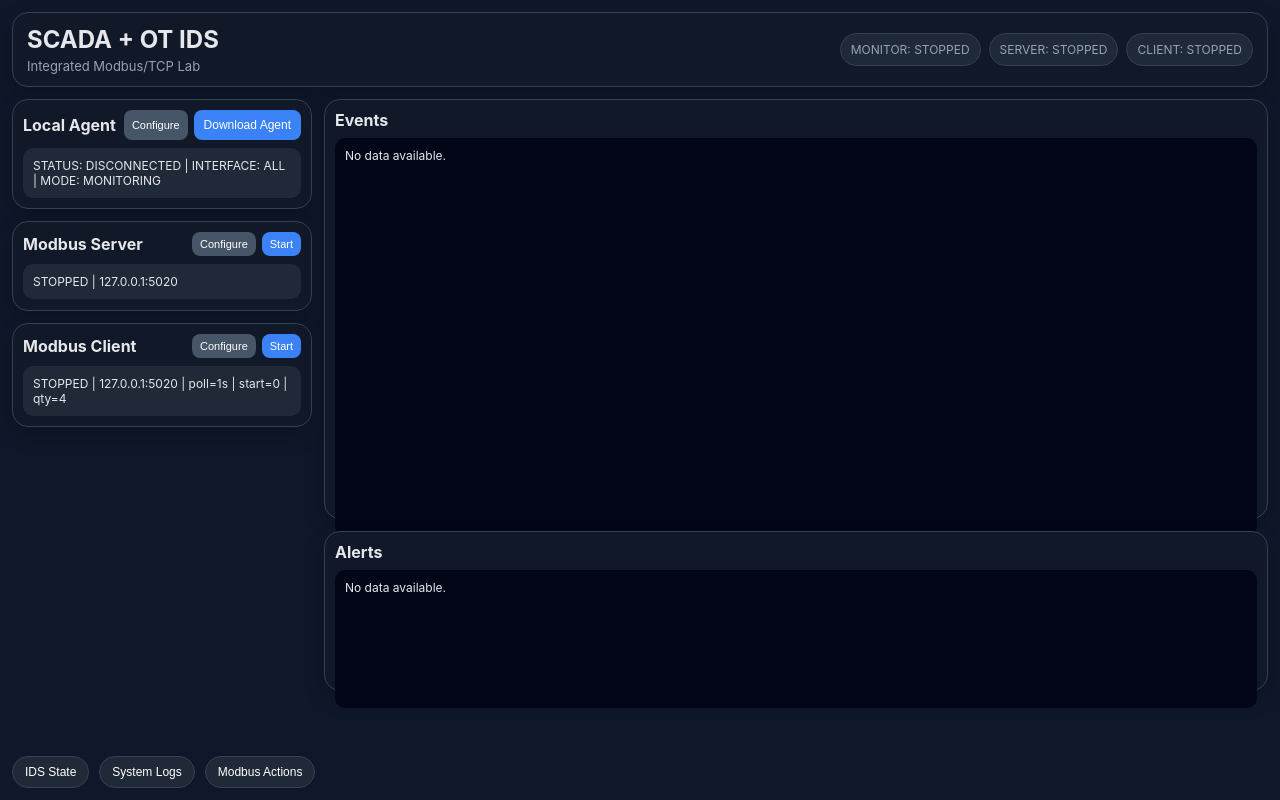
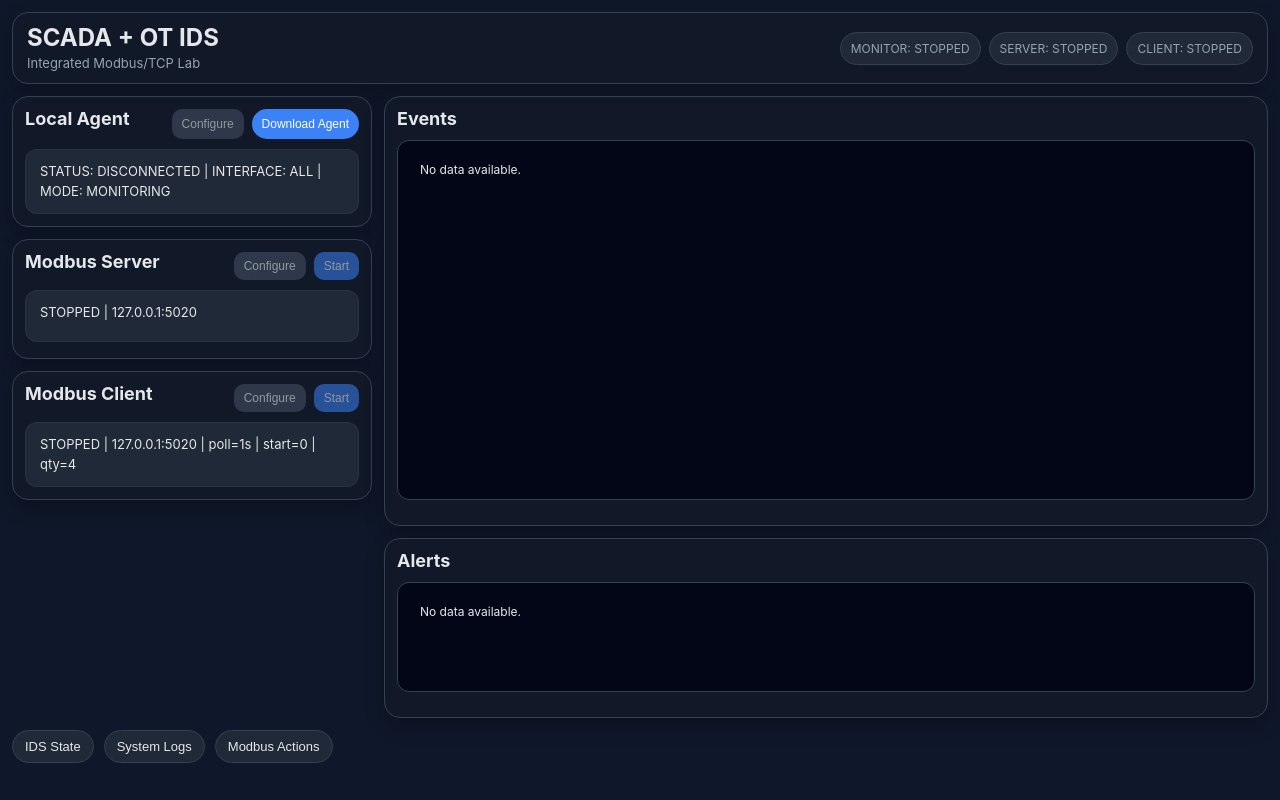
Before and after one commit to BSalmazo/ot-lab-app, a FastAPI app: page / in a window 1280 px wide. Run offline with FastAPI, Linux system fonts and the light colour scheme; data that the repository does not hold is empty.

Commit message:
Frontend changes

```diff
--- a/static/style.css
+++ b/static/style.css
@@ -56,6 +56,7 @@ body {
 .topbar h1 {
   margin: 0;
   font-size: 24px;
+  line-height: 1.1;
 }
 
 .sub {
@@ -68,6 +69,7 @@ body {
   display: flex;
   gap: 8px;
   flex-wrap: wrap;
+  justify-content: flex-end;
 }
 
 .mini-badge {
@@ -77,38 +79,42 @@ body {
   border: 1px solid var(--line);
   font-size: 12px;
   color: var(--muted);
+  white-space: nowrap;
 }
 
 /* DASHBOARD */
 
 .dashboard {
   flex: 1;
+  min-height: 0;
+  position: relative;
   display: flex;
   flex-direction: column;
   gap: 12px;
-  position: relative;
 }
 
 .main-layout {
-  display: flex;
+  display: grid;
+  grid-template-columns: 360px minmax(0, 1fr);
   gap: 12px;
-  flex: 1;
+  align-items: start;
+  min-height: 0;
 }
 
 /* COLUNAS */
 
 .left-col {
-  width: 300px;
   display: flex;
   flex-direction: column;
   gap: 12px;
+  min-width: 0;
 }
 
 .right-col {
-  flex: 1;
   display: flex;
   flex-direction: column;
   gap: 12px;
+  min-width: 0;
 }
 
 /* CARDS */
@@ -117,20 +123,23 @@ body {
   background: var(--panel);
   border: 1px solid var(--line);
   border-radius: 16px;
-  padding: 10px;
+  padding: 12px;
   box-shadow: var(--shadow);
+  min-width: 0;
+  min-height: 0;
+  overflow: hidden;
 }
 
 .compact {
-  min-height: 90px;
+  min-height: 120px;
 }
 
 .events-card {
-  min-height: 420px;
+  min-height: 430px;
 }
 
 .alerts-card {
-  min-height: 160px;
+  min-height: 180px;
 }
 
 /* HEADERS */
@@ -138,83 +147,221 @@ body {
 .card-head {
   display: flex;
   justify-content: space-between;
-  align-items: center;
-  margin-bottom: 8px;
+  align-items: flex-start;
+  gap: 10px;
+  margin-bottom: 10px;
 }
 
 .card-head h2 {
   margin: 0;
-  font-size: 16px;
+  font-size: 18px;
+  line-height: 1.15;
 }
 
 .card-tools {
   display: flex;
-  gap: 6px;
+  gap: 8px;
+  flex-wrap: wrap;
+  justify-content: flex-end;
 }
 
 /* FORM */
 
 .row {
   display: flex;
-  gap: 8px;
-  margin-bottom: 8px;
+  gap: 10px;
+  align-items: center;
+  margin-bottom: 10px;
+}
+
+.row label {
+  min-width: 110px;
+  color: var(--muted);
+  font-size: 13px;
 }
 
 input,
 select,
 button,
 a.download-btn {
-  border-radius: 8px;
-  font-size: 12px;
+  border-radius: 10px;
+  font-size: 13px;
 }
 
 input,
 select {
   width: 100%;
-  padding: 8px;
+  padding: 9px 10px;
+  border: 1px solid var(--line);
   background: var(--panel-2);
-  border: 1px solid var(--line);
   color: var(--text);
+}
+
+input::placeholder {
+  color: #7c8aa0;
 }
 
 /* BUTTONS */
 
 button {
-  padding: 8px 10px;
+  padding: 9px 12px;
+  border: none;
   background: var(--blue);
   color: white;
-  border: none;
   cursor: pointer;
+  white-space: nowrap;
+  transition: opacity 0.15s ease, transform 0.15s ease;
+}
+
+button:hover,
+a.download-btn:hover {
+  opacity: 0.92;
+}
+
+button:active,
+a.download-btn:active {
+  transform: translateY(1px);
 }
 
 button.secondary {
   background: #475569;
 }
 
+button.danger {
+  background: var(--danger);
+}
+
 button.small {
-  padding: 6px 8px;
-  font-size: 11px;
+  padding: 7px 10px;
+  font-size: 12px;
+}
+
+button:disabled {
+  opacity: 0.55;
+  cursor: not-allowed;
 }
 
 /* STATUS */
 
 .status {
-  margin-top: 8px;
+  margin-top: 10px;
+  padding: 12px 14px;
+  background: var(--panel-2);
+  border: 1px solid rgba(148, 163, 184, 0.08);
+  border-radius: 12px;
+  color: var(--text);
+  white-space: normal;
+  word-break: break-word;
+  line-height: 1.5;
+}
+
+.status.slim {
+  min-height: 52px;
+  font-size: 13px;
+}
+
+/* ACTIONS */
+
+.actions {
+  display: flex;
+  gap: 10px;
+  flex-wrap: wrap;
+  margin-top: 10px;
+}
+
+.actions.tight {
+  align-items: center;
+}
+
+.block-title {
+  font-size: 12px;
+  color: var(--muted);
+  margin-bottom: 6px;
+  text-transform: uppercase;
+  letter-spacing: 0.06em;
+}
+
+.action-block + .action-block {
+  margin-top: 14px;
+}
+
+/* LOGS / PANELS */
+
+.panel,
+.log-panel {
+  background: var(--panel-3);
+  border-radius: 12px;
   padding: 10px;
-  background: var(--panel-2);
-  border-radius: 10px;
+  border: 1px solid var(--line);
+  white-space: pre-wrap;
+  min-height: 0;
+}
+
+.events-card .log-panel {
+  height: 360px;
+  overflow: auto;
   font-size: 12px;
 }
 
-/* LOGS */
-
-.log-panel {
-  background: var(--panel-3);
-  border-radius: 10px;
-  padding: 10px;
-  height: 100%;
+.alerts-card .log-panel {
+  height: 110px;
   overflow: auto;
   font-size: 12px;
+}
+
+.log-item {
+  padding: 10px 12px;
+  border-bottom: 1px solid #1e293b;
+  font-size: 12px;
+  line-height: 1.45;
+  word-break: break-word;
+  background: transparent;
+}
+
+.log-item:last-child {
+  border-bottom: none;
+}
+
+#logsPanel .log-item,
+#alertsPanel .log-item,
+#eventsPanel .log-item {
+  font-family: Inter, system-ui, sans-serif;
+}
+
+#eventsPanel .log-item strong,
+#alertsPanel .log-item strong {
+  display: inline-block;
+  margin-bottom: 4px;
+  font-size: 12px;
+  letter-spacing: 0.02em;
+}
+
+.alert-INFO {
+  border-left: 4px solid #60a5fa;
+  padding-left: 10px;
+}
+
+.alert-NOTICE {
+  border-left: 4px solid var(--warn);
+  padding-left: 10px;
+}
+
+.alert-ALERT {
+  border-left: 4px solid #fb7185;
+  padding-left: 10px;
+}
+
+.alert-CRITICAL {
+  border-left: 4px solid var(--danger);
+  padding-left: 10px;
+}
+
+.on {
+  color: var(--ok);
+}
+
+.off {
+  color: var(--danger);
 }
 
 /* BOTTOM DOCK */
@@ -222,6 +369,7 @@ button.small {
 .bottom-dock {
   display: flex;
   gap: 10px;
+  flex-wrap: wrap;
 }
 
 .dock-btn {
@@ -229,43 +377,66 @@ button.small {
   background: var(--panel-2);
   border: 1px solid var(--line);
   border-radius: 999px;
+  color: var(--text);
   cursor: pointer;
 }
 
 /* FLOATING WINDOWS */
 
 .floating-window {
-  position: fixed;
+  position: fixed !important;
   top: 120px;
   left: 120px;
-  width: 400px;
+  width: 420px;
+  max-width: calc(100vw - 40px);
   background: var(--panel);
   border: 1px solid var(--line);
   border-radius: 14px;
-  z-index: 1000;
+  box-shadow: 0 20px 50px rgba(0, 0, 0, 0.4);
+  z-index: 2000;
+  overflow: hidden;
 }
 
-.hidden {
-  display: none;
+.floating-window.hidden {
+  display: none !important;
 }
 
 .window-head {
-  padding: 10px;
-  background: var(--panel-2);
   display: flex;
   justify-content: space-between;
+  align-items: center;
+  gap: 10px;
+  padding: 10px 12px;
+  background: var(--panel-2);
+  border-bottom: 1px solid var(--line);
   cursor: move;
+  user-select: none;
+}
+
+.window-tools {
+  display: flex;
+  align-items: center;
+  gap: 8px;
 }
 
 .window-body {
-  padding: 10px;
+  padding: 12px;
 }
 
 .window-close {
   background: transparent;
   border: 1px solid var(--line);
-  color: white;
+  color: var(--text);
+  padding: 6px 10px;
+  border-radius: 10px;
   cursor: pointer;
+}
+
+.floating-panel,
+.floating-log {
+  height: 300px;
+  overflow: auto;
+  font-size: 12px;
 }
 
 /* MODAL */
@@ -277,6 +448,8 @@ button.small {
   display: flex;
   align-items: center;
   justify-content: center;
+  z-index: 1000;
+  padding: 20px;
 }
 
 .modal.hidden {
@@ -284,28 +457,108 @@ button.small {
 }
 
 .modal-box {
-  width: 500px;
+  width: min(520px, 100%);
   background: var(--panel);
-  border-radius: 16px;
+  border: 1px solid var(--line);
+  border-radius: 18px;
+  box-shadow: 0 20px 50px rgba(0, 0, 0, 0.38);
+  overflow: hidden;
 }
 
 .modal-head {
-  padding: 12px;
+  display: flex;
+  justify-content: space-between;
+  align-items: center;
+  padding: 14px 16px;
   border-bottom: 1px solid var(--line);
 }
 
+.modal-head h3 {
+  margin: 0;
+  font-size: 18px;
+}
+
 .modal-body {
-  padding: 12px;
+  padding: 16px;
+}
+
+.icon-btn {
+  background: transparent;
+  border: 1px solid var(--line);
+  color: var(--text);
+  padding: 6px 10px;
+}
+
+.download-btn {
+  display: inline-flex;
+  align-items: center;
+  justify-content: center;
+  padding: 8px 10px;
+  border-radius: 999px;
+  background: var(--blue);
+  color: white;
+  text-decoration: none;
+  font-size: 12px;
+  white-space: nowrap;
+}
+
+.download-grid {
+  display: grid;
+  grid-template-columns: repeat(3, 1fr);
+  gap: 10px;
+}
+
+.download-btn.muted {
+  background: #475569;
 }
 
 /* RESPONSIVO */
 
 @media (max-width: 900px) {
   .main-layout {
-    flex-direction: column;
+    grid-template-columns: 1fr;
   }
 
   .left-col {
     width: 100%;
   }
+
+  .topbar {
+    flex-direction: column;
+    align-items: flex-start;
+  }
+
+  .topbar-right {
+    width: 100%;
+    justify-content: flex-start;
+  }
+
+  .card-head {
+    flex-direction: column;
+    align-items: flex-start;
+  }
+
+  .card-tools {
+    width: 100%;
+    justify-content: flex-start;
+  }
+
+  .row {
+    flex-direction: column;
+    align-items: stretch;
+  }
+
+  .row label {
+    min-width: 0;
+  }
+
+  .download-grid {
+    grid-template-columns: 1fr;
+  }
+
+  .floating-window {
+    left: 16px !important;
+    top: 90px !important;
+    width: calc(100vw - 32px);
+  }
 }
```
